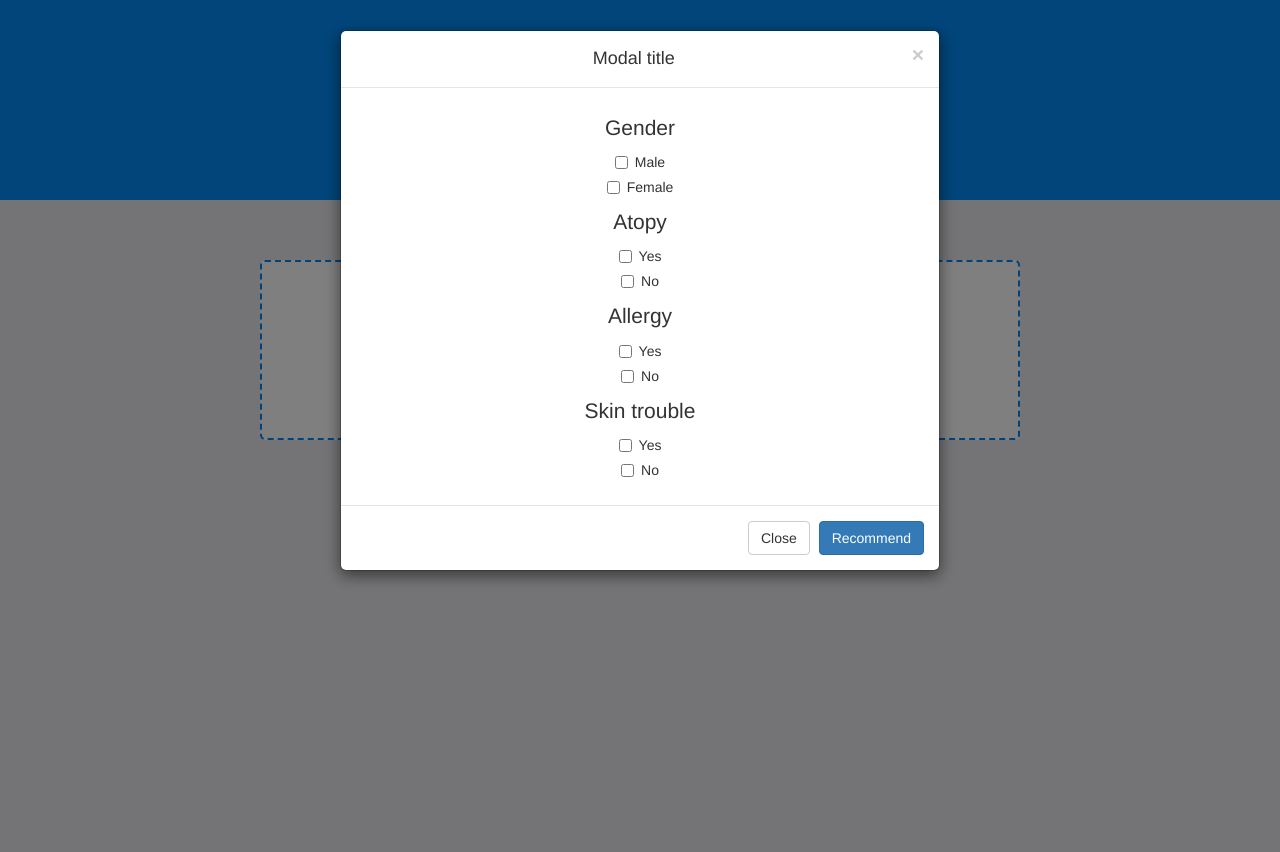
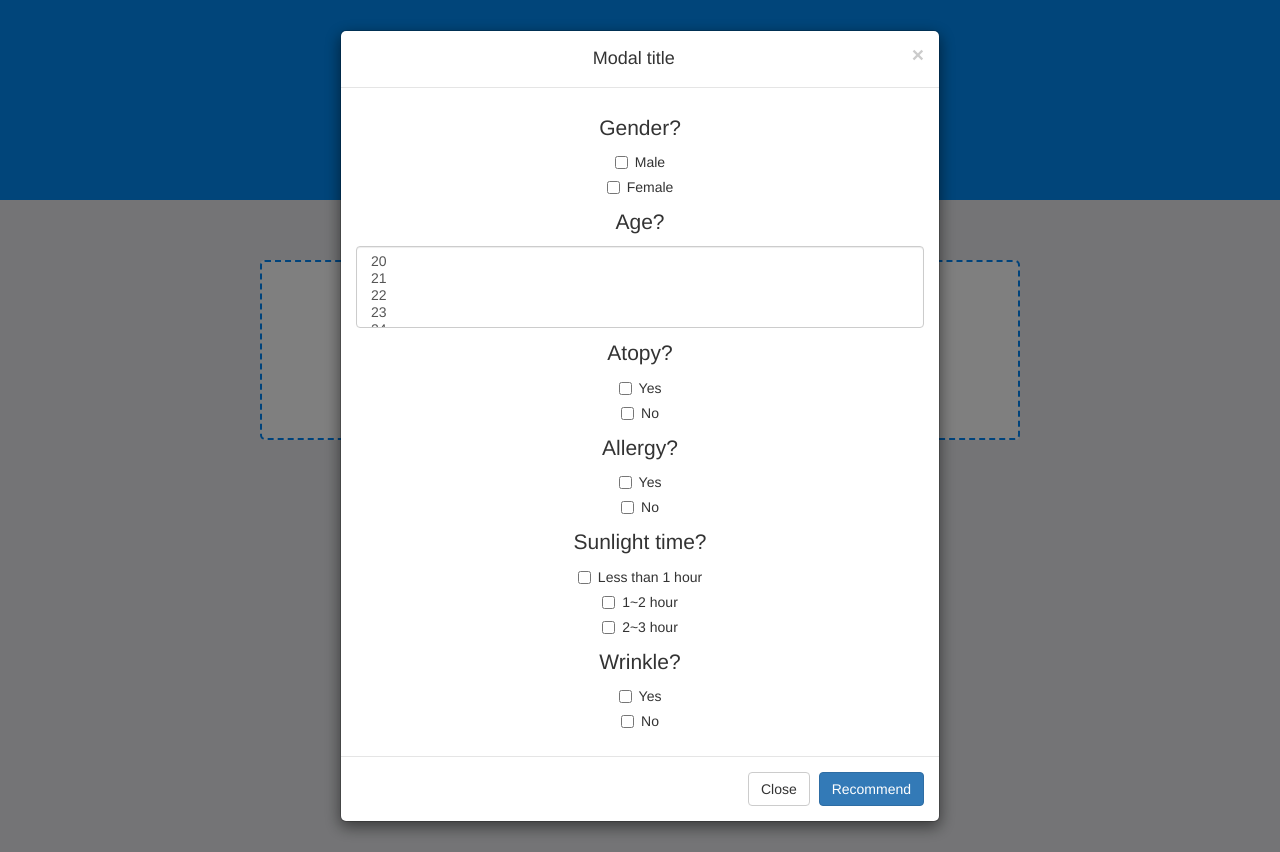
Before and after one commit to EJSohn/Skin-analizer, a Django app: page /main/ in a window 1280 px wide, after a click on "Next". Run offline with Django 3.2, Linux system fonts and the light colour scheme; some libraries are stand-ins or nearby versions.

Commit message:
add modal

```diff
--- a/SkinAnlizer/main/templates/main/index.html
+++ b/SkinAnlizer/main/templates/main/index.html
@@ -43,7 +43,8 @@
                         </div>
                         <div class="modal-body">
 
-                            <p class="lead">Gender</p>
+                            <div class="q-1">
+                                <p class="lead">Gender?</p>
                                 <div class="checkbox">
                                     <label>
                                         <input type="checkbox" value="">Male
@@ -55,7 +56,27 @@
                                     </label>
                                 </div>
 
-                            <p class="lead">Atopy</p>
+                                <p class="lead">Age?</p>
+                                <select multiple class="form-control">
+                                        <option>20</option><option>21</option><option>22</option>
+                                        <option>23</option><option>24</option><option>25</option>
+                                        <option>26</option><option>27</option><option>28</option>
+                                        <option>29</option><option>30</option><option>31</option>
+                                        <option>32</option><option>33</option><option>34</option>
+                                        <option>35</option><option>36</option><option>37</option>
+                                </select>
+                                <p class="lead">Atopy?</p>
+                                <div class="checkbox">
+                                    <label>
+                                        <input type="checkbox" value="">Yes
+                                    </label>
+                                </div>
+                                <div class="checkbox">
+                                    <label>
+                                        <input type="checkbox" value="">No
+                                    </label>
+                                </div>
+                                <p class="lead">Allergy?</p>
                                 <div class="checkbox">
                                     <label>
                                         <input type="checkbox" value="">Yes
@@ -67,7 +88,25 @@
                                     </label>
                                 </div>
 
-                            <p class="lead">Allergy</p>
+                                <div class="q-2">
+                                    <p class="lead">Sunlight time?</p>
+                                    <div class="checkbox">
+                                        <label>
+                                        <input type="checkbox" value="">Less than 1 hour
+                                    </label>
+                                    </div>
+                                    <div class="checkbox">
+                                        <label>
+                                        <input type="checkbox" value="">1~2 hour
+                                    </label>
+                                    </div>
+                                    <div class="checkbox">
+                                        <label>
+                                        <input type="checkbox" value="">2~3 hour
+                                    </label>
+                                    </div>
+
+                                    <p class="lead">Wrinkle?</p>
                                     <div class="checkbox">
                                         <label>
                                         <input type="checkbox" value="">Yes
@@ -78,17 +117,7 @@
                                         <input type="checkbox" value="">No
                                     </label>
                                     </div>
-
-                            <p class="lead">Skin trouble</p>
-                            <div class="checkbox">
-                                <label>
-                                    <input type="checkbox" value="">Yes
-                                </label>
                                 </div>
-                            <div class="checkbox">
-                                <label>
-                                    <input type="checkbox" value="">No
-                                </label>
                             </div>
                         </div>
                         <div class="modal-footer">
```
Lines whose indentation alone changed are shown as unchanged.
